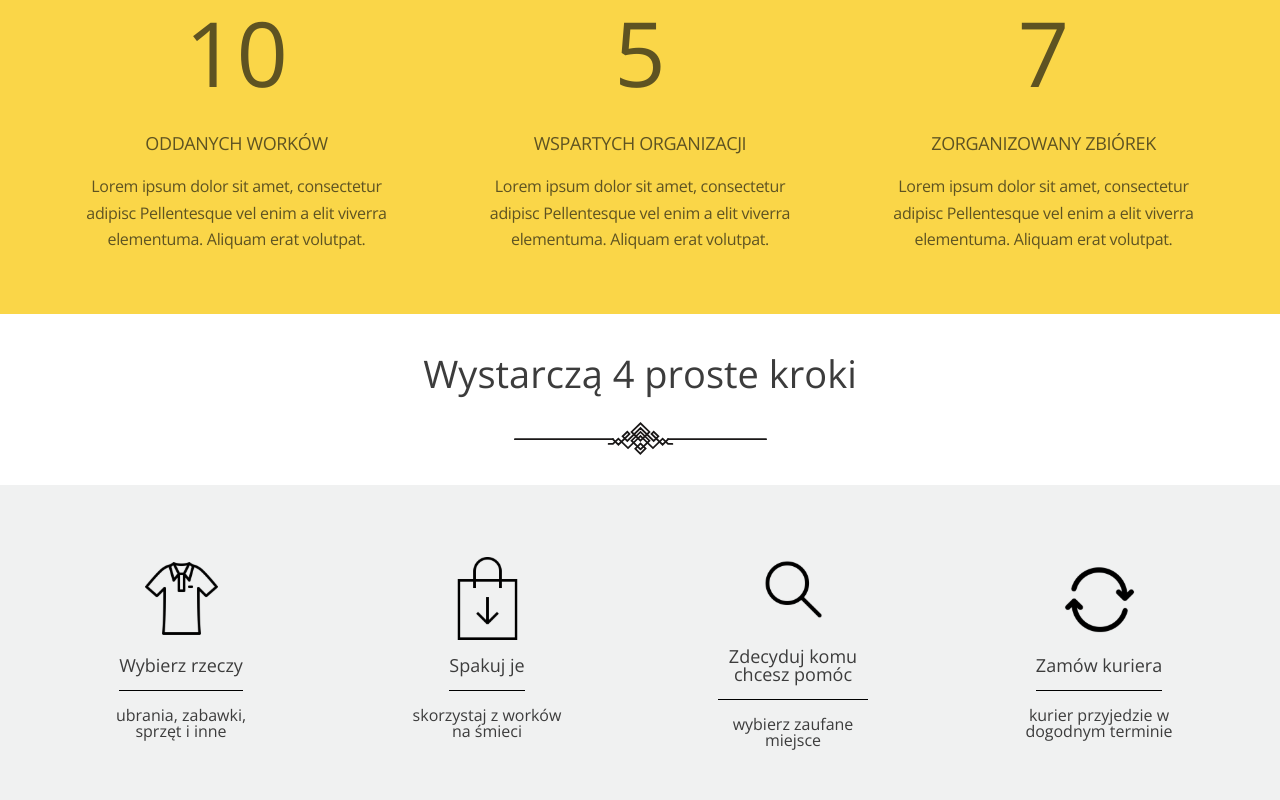
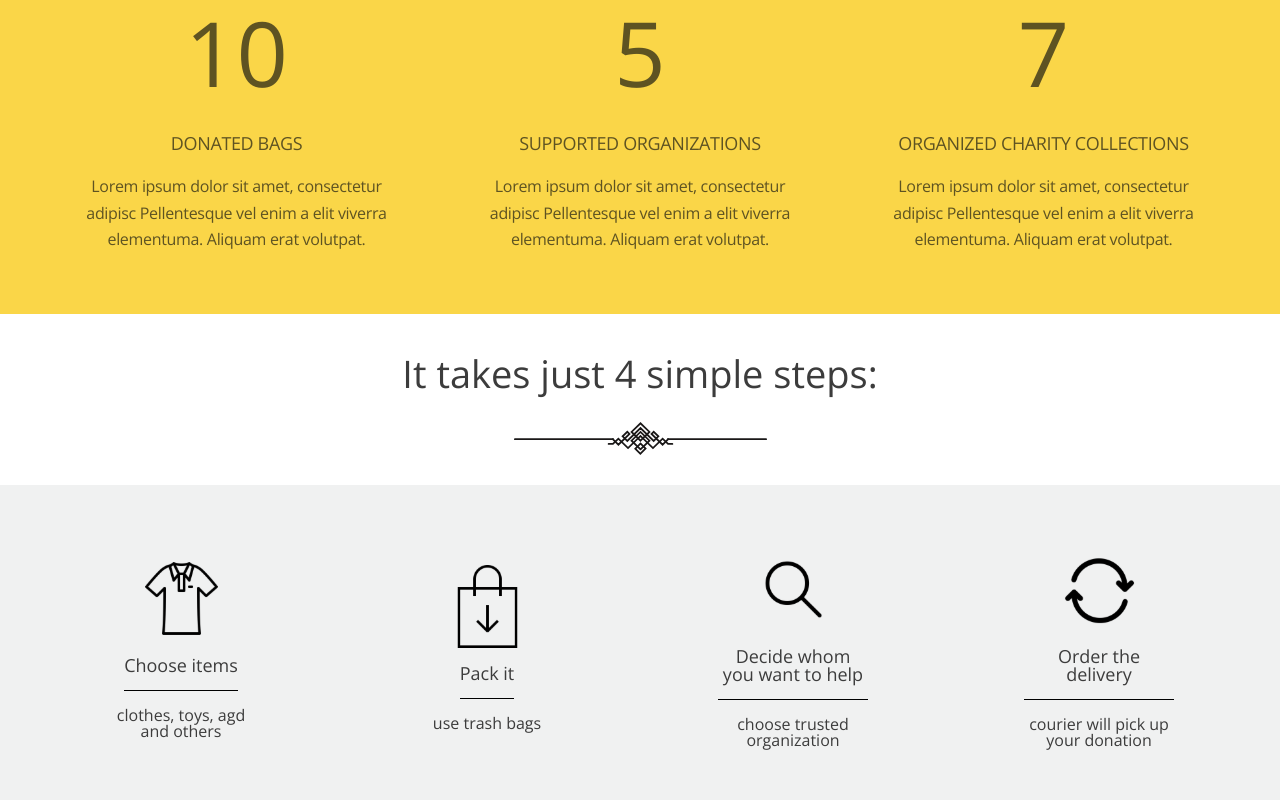
Before and after one commit to karolina-rachuta/Donate_items, a React (Vite) app: page / in a window 1280 px wide. Shown: the part 1000-1800 px from the top of the page. Built offline with nearby package versions, Linux system fonts and the light colour scheme; no server answers; the database is empty.

Commit message:
added get Data from firebase as data collection

```diff
--- a/src/components/Home/HomeThreeColumns.jsx
+++ b/src/components/Home/HomeThreeColumns.jsx
@@ -1,38 +1,52 @@
-import { db } from '../../firebase.js'
-import { doc, getDoc } from "firebase/firestore";
+import {db} from '../../firebase.js'
+import {doc, getDoc} from "firebase/firestore";
+import {collection, getDocs} from "firebase/firestore";
 const HomeThreeColumns = () => {
 
-    const getData = async () => {
-        const docRef = doc(db, "forms", "SF");
-        const docSnap = await getDoc(docRef);
+    // const getData = async () => {
+    //     const docRef = doc(db, "form", "2023-09-19T10:57:24.253Z");
+    //
+    // const docSnap = await getDoc(docRef);
+    // console.log(docSnap.data());
+    // }
 
-        if (docSnap.exists()) {
-            console.log("Document data:", docSnap.data());
-        } else {
-            // docSnap.data() will be undefined in this case
-            console.log("No such document!");
+   const getCollection = async () => {
+       const querySnapshot = await getDocs(collection(db, "form"));
+       querySnapshot.forEach((doc) => {
+           const collectionData = doc.data();
+           const collectionUser = doc.data().user;
+           const collectionNumberBags = doc.data().numberBags;
+
+           console.log(collectionData);
+           console.log(collectionNumberBags);
+           console.log(collectionUser);
+
+       });
    }
-    }
+console.log(getCollection());
 
 return (
     <div className="container container__threeColumns">
         <div className="container__columns">
             <div className="box__column">
                 <p className="title">10</p>
-                    <p className="subtitle">ODDANYCH WORKÓW</p>
-                    <p className="text"> Lorem ipsum dolor sit amet, consectetur adipisc Pellentesque vel enim a elit viverra elementuma.
+                <p className="subtitle">DONATED BAGS</p>
+                <p className="text"> Lorem ipsum dolor sit amet, consectetur adipisc Pellentesque vel enim a elit
+                    viverra elementuma.
                     Aliquam erat volutpat.</p>
             </div>
             <div className="box__column">
                 <p className="title">5</p>
-                    <p className="subtitle">WSPARTYCH ORGANIZACJI</p>
-                    <p className="text"> Lorem ipsum dolor sit amet, consectetur adipisc Pellentesque vel enim a elit viverra elementuma.
+                <p className="subtitle">SUPPORTED ORGANIZATIONS</p>
+                <p className="text"> Lorem ipsum dolor sit amet, consectetur adipisc Pellentesque vel enim a elit
+                    viverra elementuma.
                     Aliquam erat volutpat.</p>
             </div>
             <div className="box__column">
                 <p className="title">7</p>
-                    <p className="subtitle">ZORGANIZOWANY ZBIÓREK</p>
-                    <p className="text"> Lorem ipsum dolor sit amet, consectetur adipisc Pellentesque vel enim a elit viverra elementuma.
+                <p className="subtitle">ORGANIZED CHARITY COLLECTIONS</p>
+                <p className="text"> Lorem ipsum dolor sit amet, consectetur adipisc Pellentesque vel enim a elit
+                    viverra elementuma.
                     Aliquam erat volutpat.</p>
             </div>
         </div>
--- a/src/components/Home/OddajRzeczy.jsx
+++ b/src/components/Home/OddajRzeczy.jsx
@@ -11,28 +11,28 @@ const OddajRzeczy = () => {
     return (
         <div className="container container__giveAway" id="donate">
             <div className="box__giveAway">
-                <p>Wystarczą 4 proste kroki</p>
+                <p>It takes just 4 simple steps:</p>
                 <img src={decoration} alt="Decoration"/>
                 <div className="box__fourColumns">
                     <div className="box__column">
                         <img src={icon1} alt="Icon1"/>
-                        <span>Wybierz rzeczy</span>
-                        <p>ubrania, zabawki, sprzęt i inne</p>
+                        <span>Choose items</span>
+                        <p>clothes, toys, agd and others</p>
                     </div>
                     <div className="box__column">
                         <img src={icon2} alt="Icon2"/>
-                        <span>Spakuj je</span>
-                        <p>skorzystaj z worków na śmieci</p>
+                        <span>Pack it</span>
+                        <p>use trash bags</p>
                     </div>
                     <div className="box__column">
                         <img src={icon3} alt="Icon3"/>
-                        <span>Zdecyduj komu chcesz pomóc</span>
-                        <p>wybierz zaufane miejsce</p>
+                        <span>Decide whom you want to help</span>
+                        <p>choose trusted organization</p>
                     </div>
                     <div className="box__column">
                         <img src={icon4} alt="Icon4"/>
-                        <span>Zamów kuriera</span>
-                        <p>kurier przyjedzie w dogodnym terminie</p>
+                        <span>Order the delivery</span>
+                        <p>courier will pick up your donation</p>
                     </div>
                 </div>
                 {user ? <RouterLink to="/oddaj-rzeczy">
--- a/src/components/Home/Organizations.jsx
+++ b/src/components/Home/Organizations.jsx
@@ -22,7 +22,7 @@ const Organizations = () => {
     return (
         <div className="container" id="organizations">
             <div className="container__pagination">
-                <h1>Who do we help?</h1>
+                <h1>Whom do we help?</h1>
                 <img src={decoration} alt="Decoration"/>
                 <div className="option__box">
                     <div onClick={() => setPage(0)} className={page === 0 ? 'active' : undefined}>Foundations</div>
--- a/src/scss/components/_formHeader.scss
+++ b/src/scss/components/_formHeader.scss
@@ -8,7 +8,7 @@
   position: relative;
   @media only screen and (min-width: 1470px) {
     //background-position: 0 top;
-    background-size: 100% auto;
+    background-size: 70% auto;
   }
 
   &::after {
```
Lines whose indentation alone changed are shown as unchanged.
